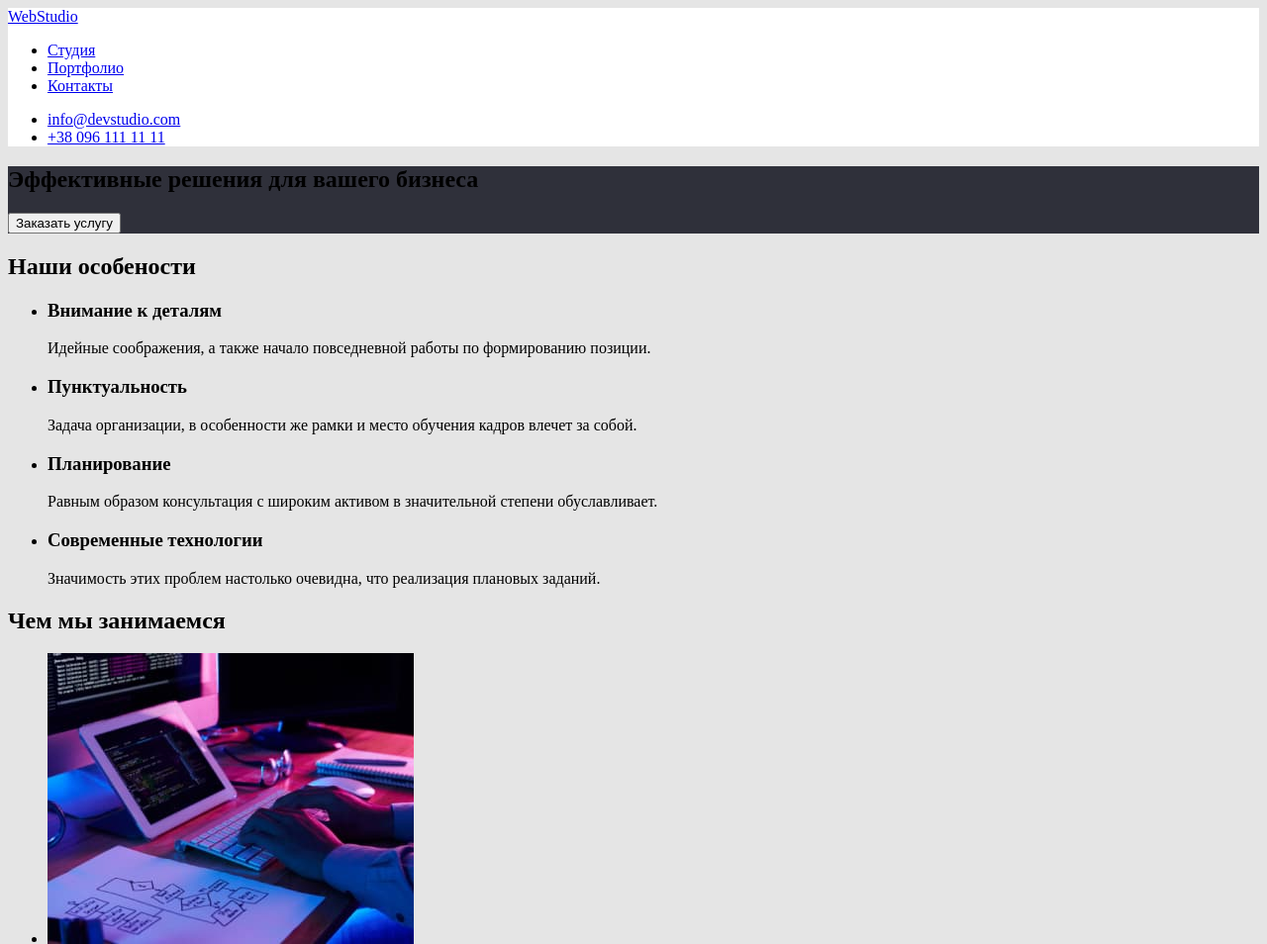
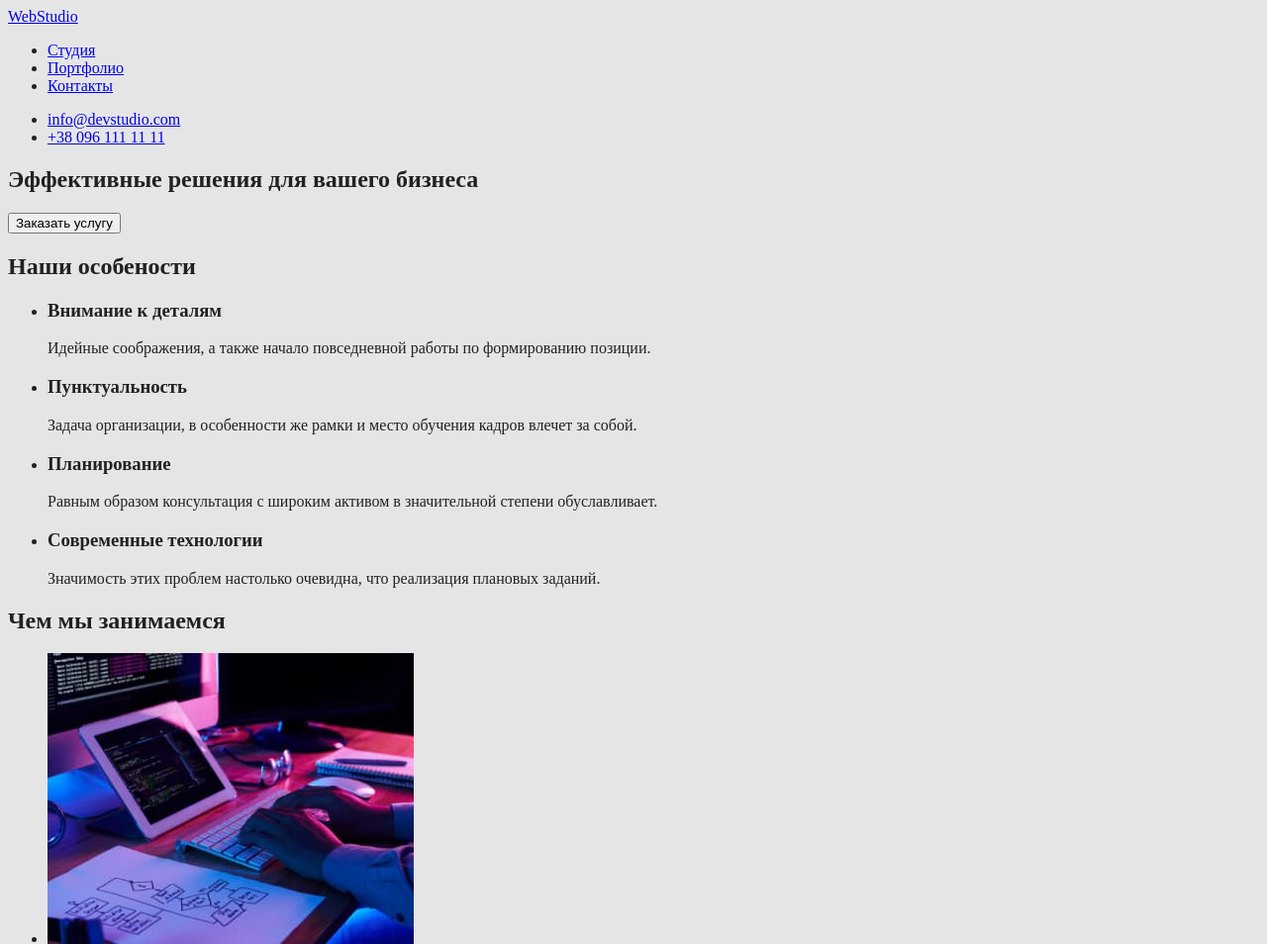
Before and after one commit to SerhyRymar/goit-markup-hw-02, a plain HTML site: page index.html in a window 1280 px wide. Shown: the top 954 px of the page at 99% size. Drawn offline with Linux system fonts and the light colour scheme.

Commit message:
Add coments

```diff
--- a/css/styles.css
+++ b/css/styles.css
@@ -1,18 +1,11 @@
-.body {
+body {
+  color: #212121;
   background-color: #e5e5e5;
 }
-.body-header {
-  background-color: #ffffff;
-}
-.main-preview {
-  background-color: #2f303a;
-}
-.main-features {
-  background-color: #e5e5e5;
-}
-.main-team {
-  background-color: #f5f4fa;
-}
-.footer {
-  background-color: #2f303a;
-}
+/* Цвет основного текста #212121; */
+/* Вторичный цвет текста #757575  */
+/* белый #FFFFFF */
+/* акцент #2196F3 */
+/* цвет текста в футоре rgba(255, 255, 255, 0.6); */
+/* цвет фона #E5E5E5 */
+/* вторычный цвет фона #2F303A */
--- a/index.html
+++ b/index.html
@@ -7,7 +7,8 @@
     <title>Document</title>
     <link rel="stylesheet" href="./css/styles.css" />
   </head>
-  <body class="body">
+  <body>
+    <!-- Шапка сайта-->
     <header class="body-header">
       <nav>
         <a href="./index.html">WebStudio</a>
```
Also changed, not shown: 1 other file.
